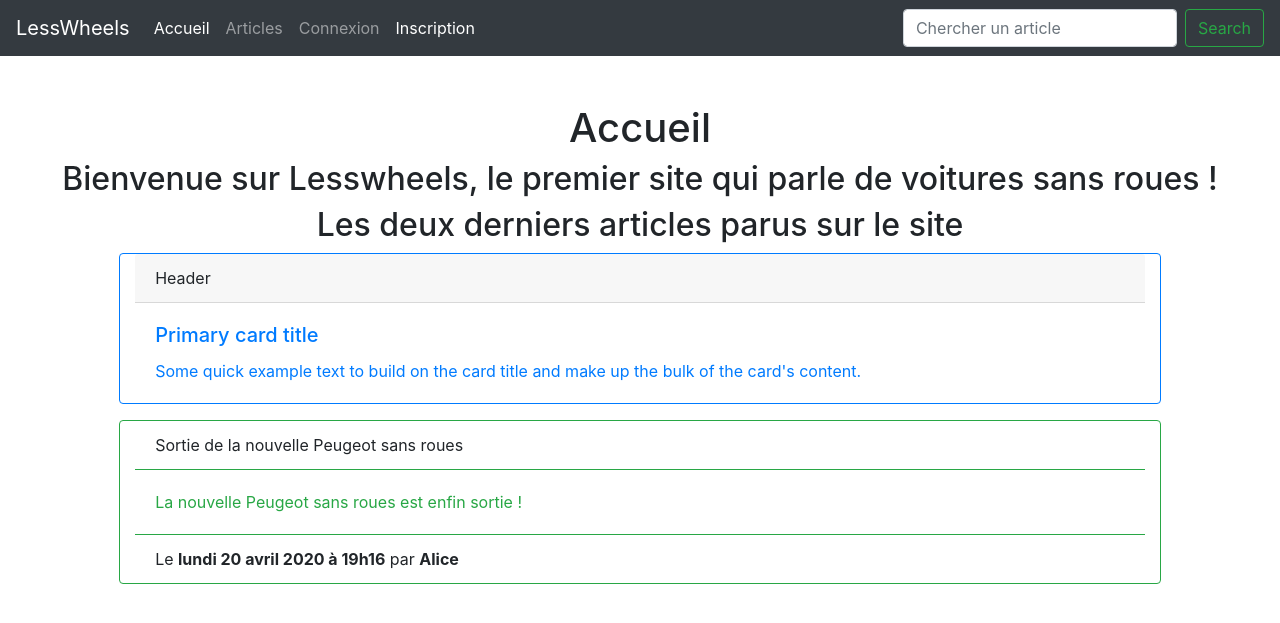
After one commit to Bus74/projetphp, a PHP site: page / in a window 1280 px wide. The commit adds this page. Shown: the top 623 px of the page. Run offline with PHP 8.4, Linux system fonts and the light colour scheme; some libraries are stand-ins or nearby versions.

Commit message:
description

```diff
--- /dev/null
+++ b/index.php
@@ -0,0 +1,63 @@
+<?php
+session_start();
+?>
+
+
+<!DOCTYPE html>
+<html lang="fr">
+<head>
+    <meta charset="UTF-8">
+    <meta name="viewport" content="width=device-width, initial-scale=1.0">
+    <link rel="stylesheet" href="css/bootstrap.min.css">
+    <script src="https://www.google.com/recaptcha/api.js"></script>
+    <title>Accueil</title>
+</head>
+
+<body>
+<?php include'parts/menu.php'?>
+
+
+    <div class="container-fluid">
+        <div class="row">
+            <h1 class="text-center col-12 mt-5">Accueil</h1>
+            <h2 class="text-center col-12">Bienvenue sur Lesswheels, le premier site qui parle de voitures sans roues !</h2>
+        </div>
+
+        <div class="row">
+            <h2 class="col-12 text-center">Les deux derniers articles parus sur le site</h2>
+        </div>
+
+        <div class="row">
+            <div class="col-12">
+                <div class="card border-primary mb-3 col-10 offset-1">
+                    <div class="card-header">Header</div>
+                    <div class="card-body text-primary">
+                        <h5 class="card-title">Primary card title</h5>
+                        <p class="card-text">Some quick example text to build on the card title and make up the bulk of the card's content.</p>
+                    </div>
+                </div>
+            </div>
+        </div>
+
+        <div class="row">
+            <div class="col-12">
+                <div class="card border-success mb-3 col-10 offset-1">
+                <div class="card-header bg-transparent border-success">Sortie de la nouvelle Peugeot sans roues</div>
+                <div class="card-body text-success">
+                    <p class="card-text">La nouvelle Peugeot sans roues est enfin sortie !</p>
+                </div>
+                <div class="card-footer bg-transparent border-success">Le <strong>lundi 20 avril 2020 à 19h16</strong> par <strong>Alice</strong></div>
+                </div>
+            </div>
+        </div>
+
+
+    </div>
+
+    <script src="js/jquery-3.4.1.min.js"></script>
+    <script src="js/popper.min.js"></script>
+    <script src="js/bootstrap.min.js"></script>
+
+
+</body>
+</html>
--- a/parts/menu.php
+++ b/parts/menu.php
@@ -7,17 +7,35 @@
         <a class="navbar-brand" href="#">LessWheels</a>
         <ul class="navbar-nav mr-auto mt-2 mt-lg-0">
             <li class="nav-item active">
-                <a class="nav-link" href="#">Accueil <span class="sr-only">(current)</span></a>
+                <a class="nav-link" href="index.php">Accueil</a>
             </li>
             <li class="nav-item">
                 <a class="nav-link" href="articles-list.php">Articles</a>
             </li>
+            <?php
+
+            //Boutons si l'utilisateur n'est pas connecté
+            if(!isset($_SESSION['user'])){
+                ?>
                 <li class="nav-item">
                     <a class="nav-link" href="login.php">Connexion</a>
                 </li>
                 <li class="nav-item active">
                     <a class="nav-link" href="register.php">Inscription</a>
                 </li>
+                <?php
+            } else {
+                ?>
+                <li class="nav-item">
+                    <a class="nav-link" href="logout.php">Déconnexion</a>
+                </li>
+                <li class="nav-item active">
+                    <a class="nav-link" href="profil.php">Profil</a>
+                </li>
+                <?php
+            }
+
+            ?>
         </ul>
         <form class="form-inline my-2 my-lg-0">
             <input class="form-control mr-sm-2" type="search" placeholder="Chercher un article" aria-label="Search">
--- a/register.php
+++ b/register.php
@@ -1,4 +1,5 @@
 <?php
+session_start();
 //Inclusion de la fonction permettant de vérifier si un captcha est correct ou pas
 require 'recaptchavalid.php';
 // Appel des variables
@@ -84,7 +85,6 @@ if(
 
 <?php include'parts/menu.php'?>
 
-
 <?php
 
 // Si il y a des erreurs on les affiche
@@ -94,7 +94,7 @@ if (isset($errors)){
     }
 }
 
-// Si le message existe, on l'affiche, sinon on affichje le formuliare
+// Si le message existe, on l'affiche, sinon on affiche le formuliare
 if(isset($succesMessage)){
     echo '<p style="color:green;">' . ($succesMessage) . '</p>';
 }else{
```
Also changed, not shown: logout.php (added, +43 -0 lines), parts/function.php (added, +7 -0 lines). Lines whose indentation alone changed are shown as unchanged.
